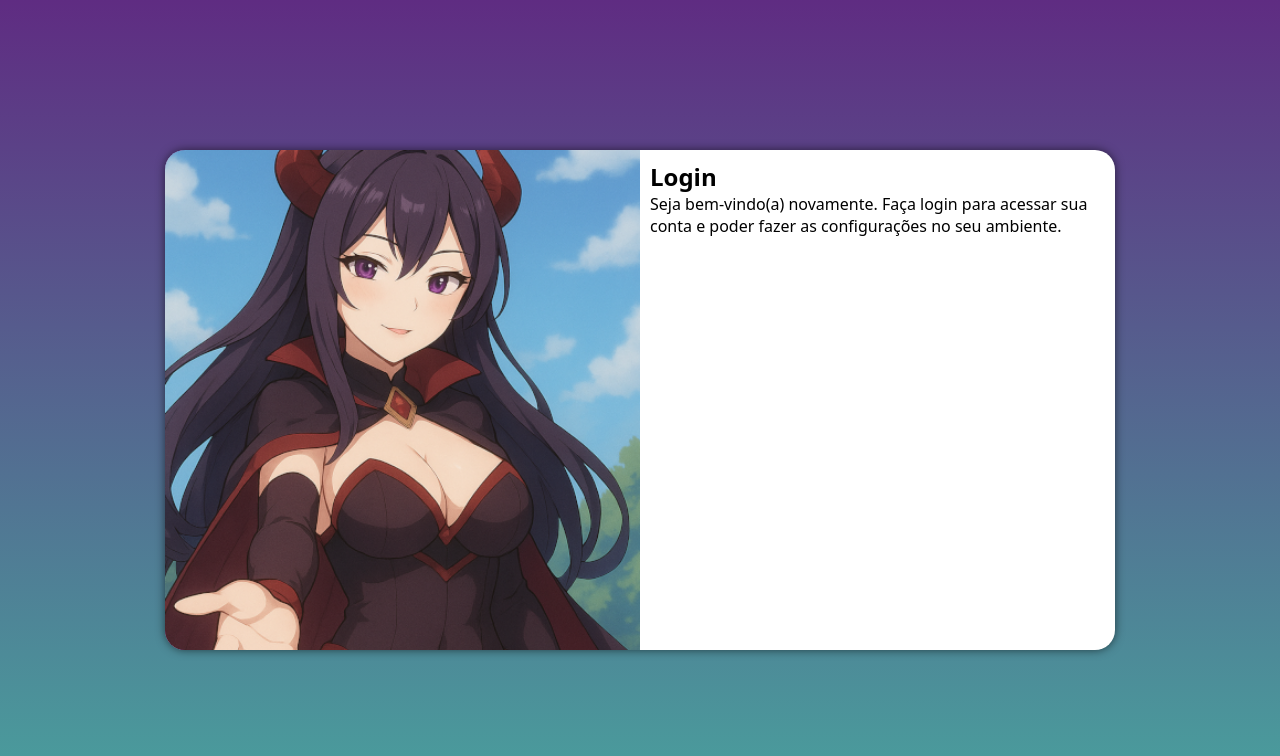
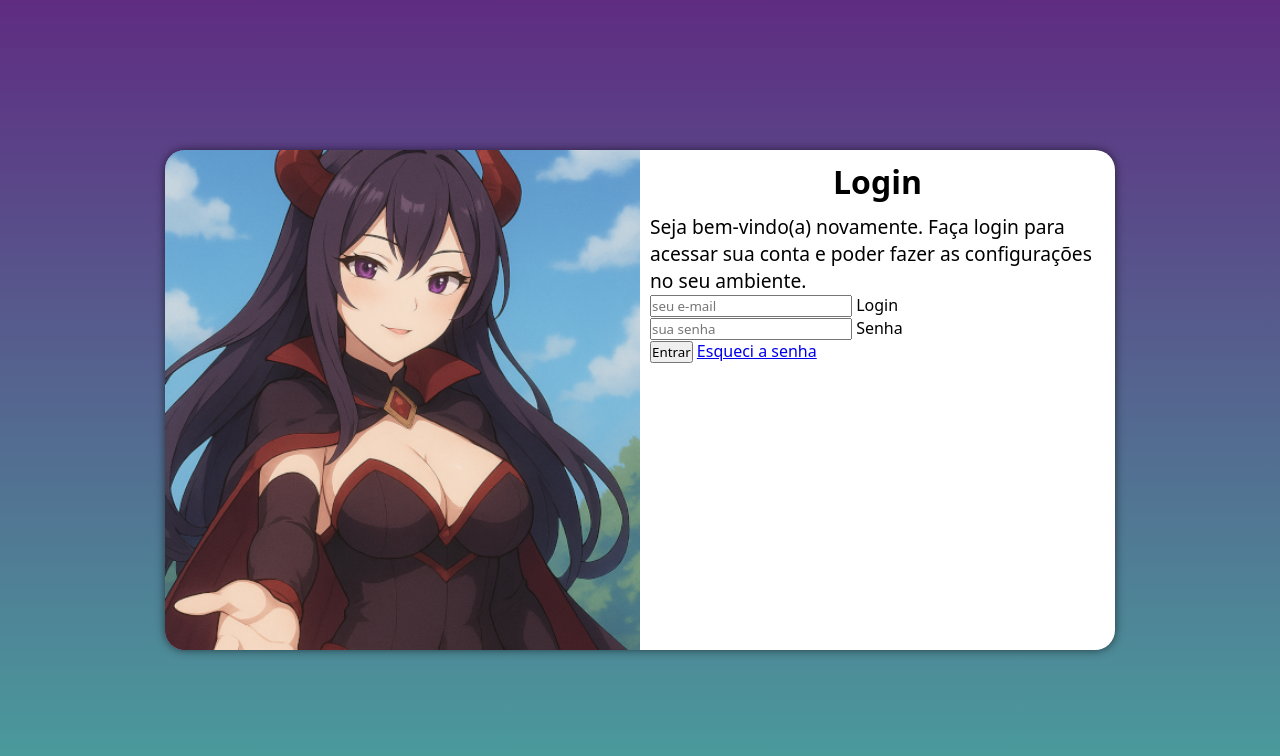
Before and after one commit to Guilherme-Efraim/projeto-login02, a plain HTML site: page index.html in a window 1280 px wide. Drawn offline with Linux system fonts and the light colour scheme.

Commit message:
formulário da tela de login adicionado

```diff
--- a/estilos/media-query.css
+++ b/estilos/media-query.css
@@ -18,6 +18,14 @@
     section#login > div#formaulario {
         float: right;
         width: 70%;
+    }
+
+    div#formulario > h1 {
+        font-size: 2.5em;
+    }
+
+    div#formulario > p {
+        font-size: 1.3em;
     }
 }
 
@@ -40,4 +48,12 @@
         float: right;
         width: 50%;
     }
+
+    div#formulario > h1 {
+        font-size: 2em;
+    }
+
+    div#formulario > p {
+        font-size: 1.2em;
+    }
 }
--- a/estilos/style.css
+++ b/estilos/style.css
@@ -44,3 +44,12 @@ section#login > div#formulario {
     display: block;
     padding: 10px;
 }
+
+div#formulario > h1 {
+    text-align: center;
+    margin-bottom: 10px;
+}
+
+div#formulario > p {
+    font-size: 0.8em;
+}
--- a/index.html
+++ b/index.html
@@ -18,8 +18,19 @@
                 <p>
                     Seja bem-vindo(a) novamente. Faça login para acessar sua conta e poder fazer as configurações no seu ambiente.
                 </p>
-                <form action="login.php" method="post">
-
+                <form action="login.php" method="post" autocomplete="on">
+                    <div class="campo">
+                        <input type="email" name="login" id="ilogin" placeholder="seu e-mail" autocomplete="email" required maxlength="30">
+                        <label for="ilogin">Login</label>
+                    </div>
+                    <div class="campo">
+                        <input type="password" name="senha" id="isenha" placeholder="sua senha" autocomplete="current-password" required minlength="8" maxlength="20">
+                        <label for="isenha">Senha</label>
+                    </div>
+                    <input type="submit" value="Entrar">
+                    <a href="esqueci.html">
+                        Esqueci a senha
+                    </a>
                 </form>
             </div>
         </section>
```
